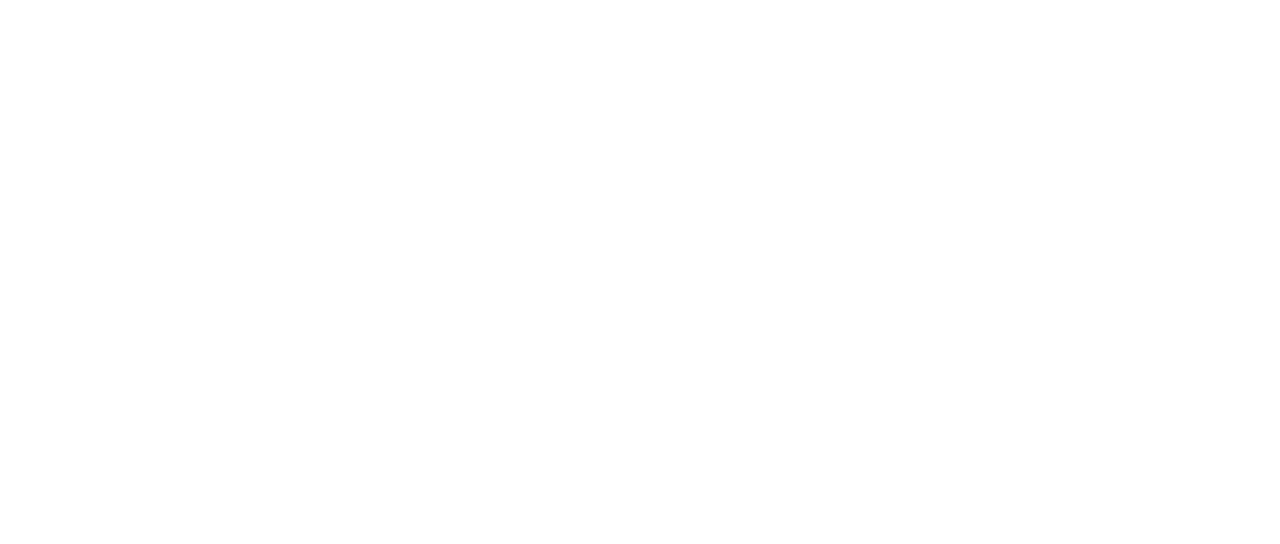
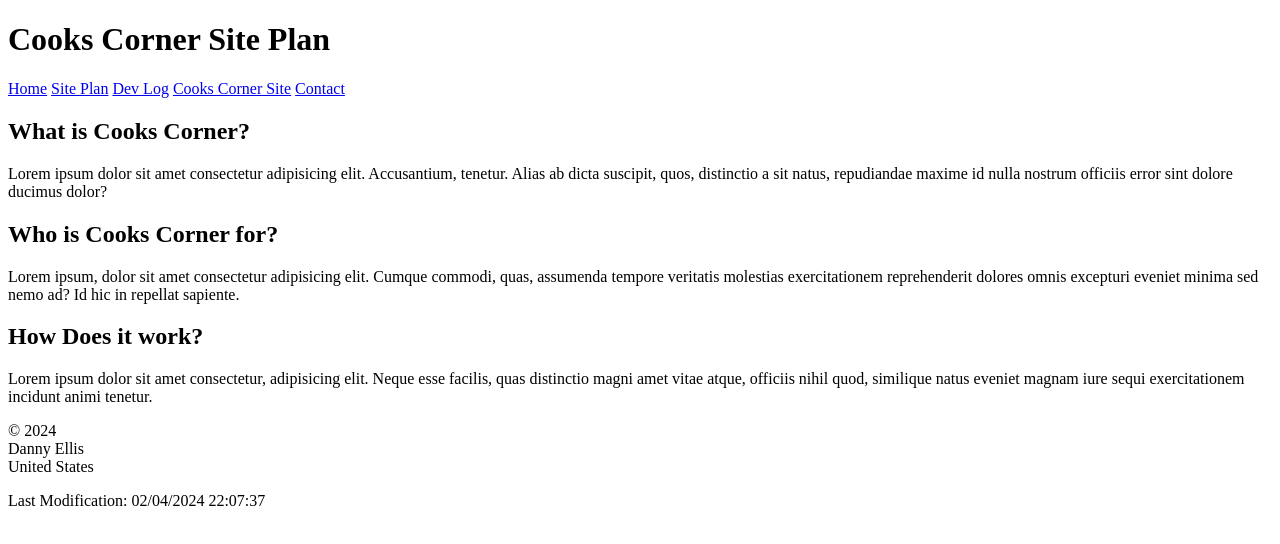
Before and after one commit to jorted-runner/chefs-cabinet, a plain HTML site: page index.html in a window 1280 px wide. Drawn offline with Linux system fonts and the light colour scheme.

Commit message:
Frame out homepage

```diff
--- a/index.html
+++ b/index.html
@@ -10,6 +10,35 @@
     <link rel="stylesheet" href="styles/base.css">
 </head>
 <body>
+<header>
+    <h1>Cooks Corner Site Plan</h1>
+    <nav>
+        <a href="index.html">Home</a>
+        <a href="#">Site Plan</a>
+        <a href="#">Dev Log</a>
+        <a href="#">Cooks Corner Site</a>
+        <a href="#">Contact</a>
+    </nav>
+</header>
+<main>
+    <section>
+        <h1>What is Cooks Corner?</h1>
+        <p>Lorem ipsum dolor sit amet consectetur adipisicing elit. Accusantium, tenetur. Alias ab dicta suscipit, quos, distinctio a sit natus, repudiandae maxime id nulla nostrum officiis error sint dolore ducimus dolor?</p>
+    </section>
+    <section>
+        <h1>Who is Cooks Corner for?</h1>
+        <p>Lorem ipsum, dolor sit amet consectetur adipisicing elit. Cumque commodi, quas, assumenda tempore veritatis molestias exercitationem reprehenderit dolores omnis excepturi eveniet minima sed nemo ad? Id hic in repellat sapiente.</p>
+    </section>
+    <section>
+        <h1>How Does it work?</h1>
+        <p>Lorem ipsum dolor sit amet consectetur, adipisicing elit. Neque esse facilis, quas distinctio magni amet vitae atque, officiis nihil quod, similique natus eveniet magnam iure sequi exercitationem incidunt animi tenetur.</p>
+    </section>
+</main>
+<footer>
+    <p><br>Danny Ellis<br>United States</p>
+    <p id="lastModified">Last Modification: </p>
+</footer>
 
+<script src="scripts/getdates.js"></script>
 </body>
 </html>
--- /dev/null
+++ b/scripts/getdates.js
@@ -0,0 +1,10 @@
+const date = new Date();
+const year = date.getFullYear();
+
+const modified_text = document.lastModified;
+
+const modified_element = document.querySelector("#lastModified");
+modified_element.textContent += modified_text;
+
+const firstParagraphInFooter = document.querySelector("footer p:first-child");
+firstParagraphInFooter.innerHTML = `&copy; ${year}` + firstParagraphInFooter.innerHTML;
```
